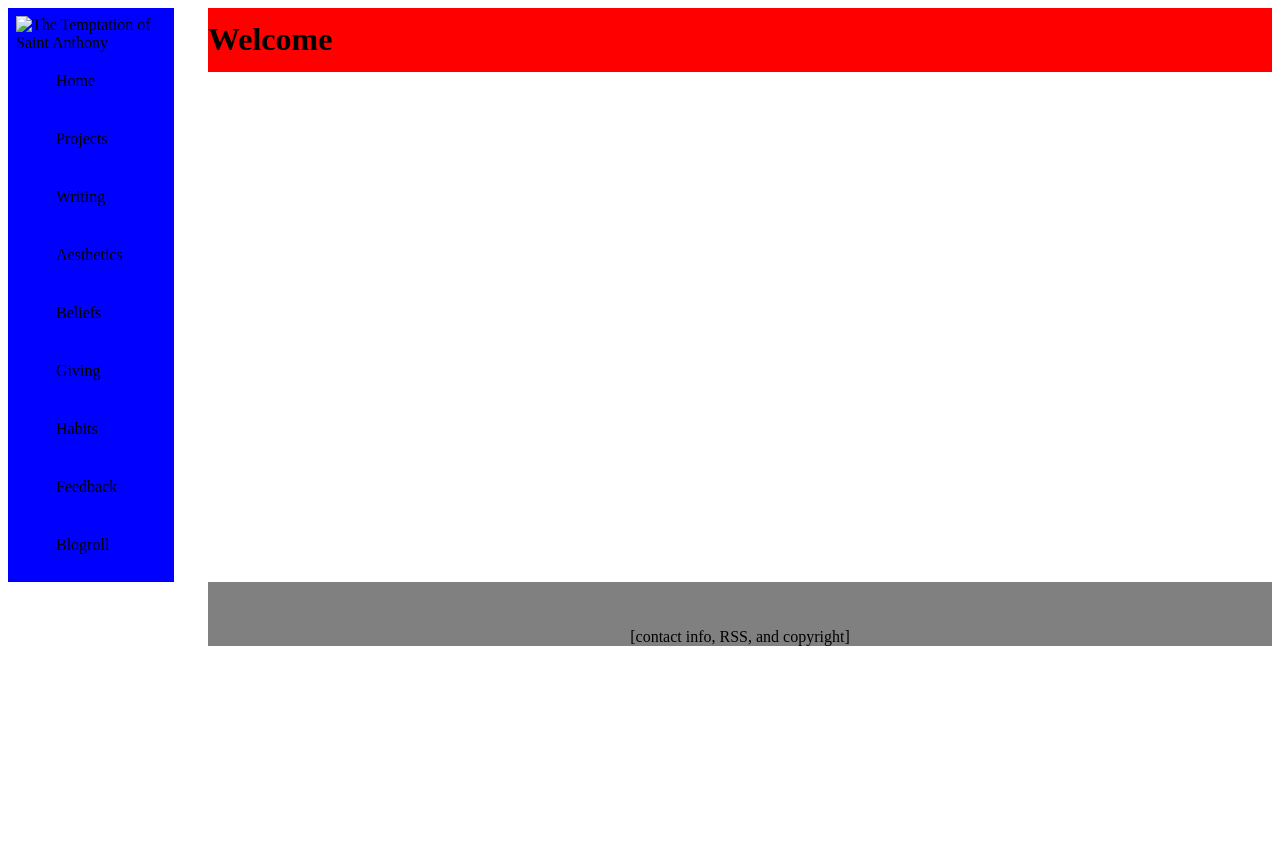
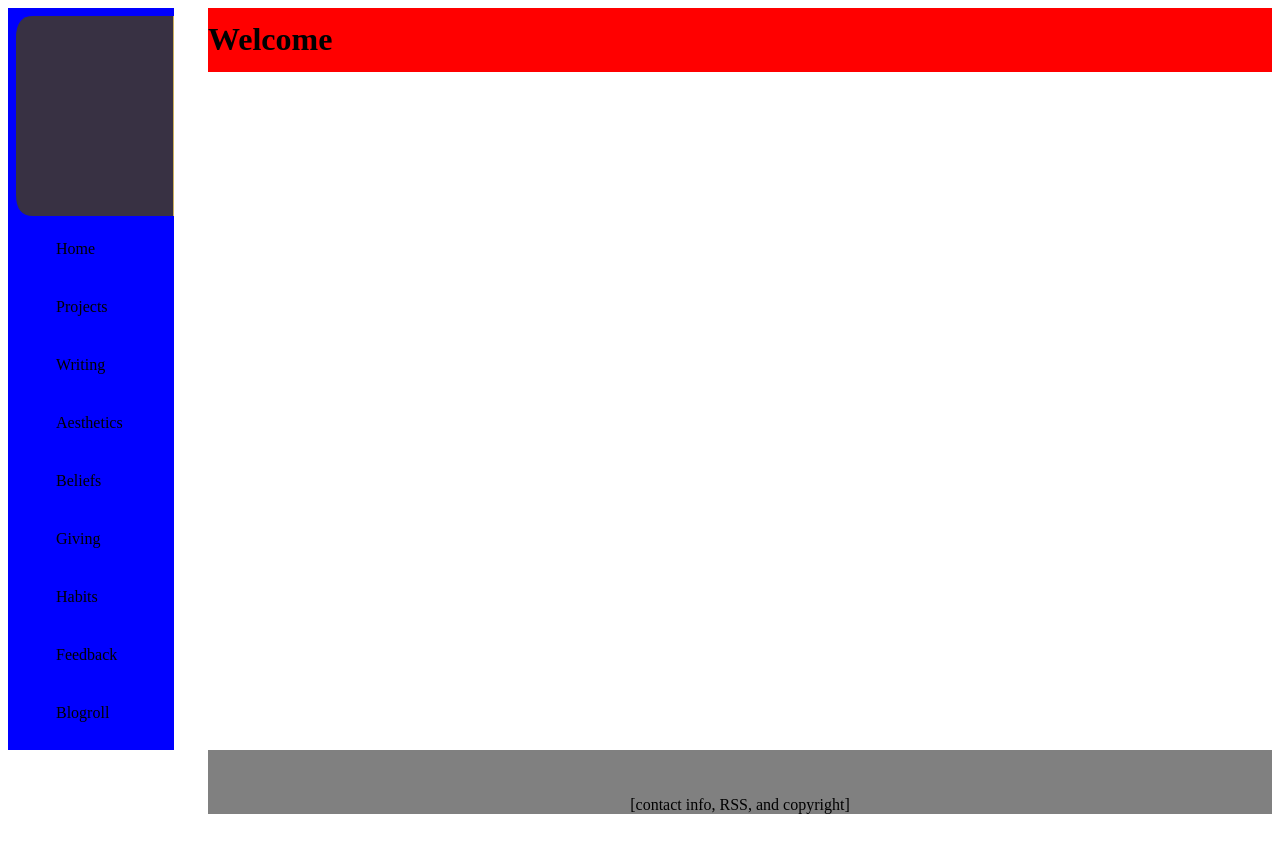
Before and after one commit to 4t0m/4t0m.github.io, a Jekyll site: the page built from index.html, in a window 1280 px wide. Shown: the top 853 px of the page. Built offline with Jekyll 4.4.1, drawn with Linux system fonts in a browser that asks for light colours.

Commit message:
absolute path test

```diff
--- a/_includes/sidebar.html
+++ b/_includes/sidebar.html
@@ -1,5 +1,5 @@
 <div>
-<img src="4t0m.github.io/images/the_temptation_of_saint_anthony.svg" alt="The Temptation of Saint Anthony" style="width:200px;height:200px;">
+<img src="/images/the_temptation_of_saint_anthony.svg" alt="The Temptation of Saint Anthony" style="width:200px;height:200px;">
 <nav>
   <ul>
     <li><a href="/">Home</a></li>
```
